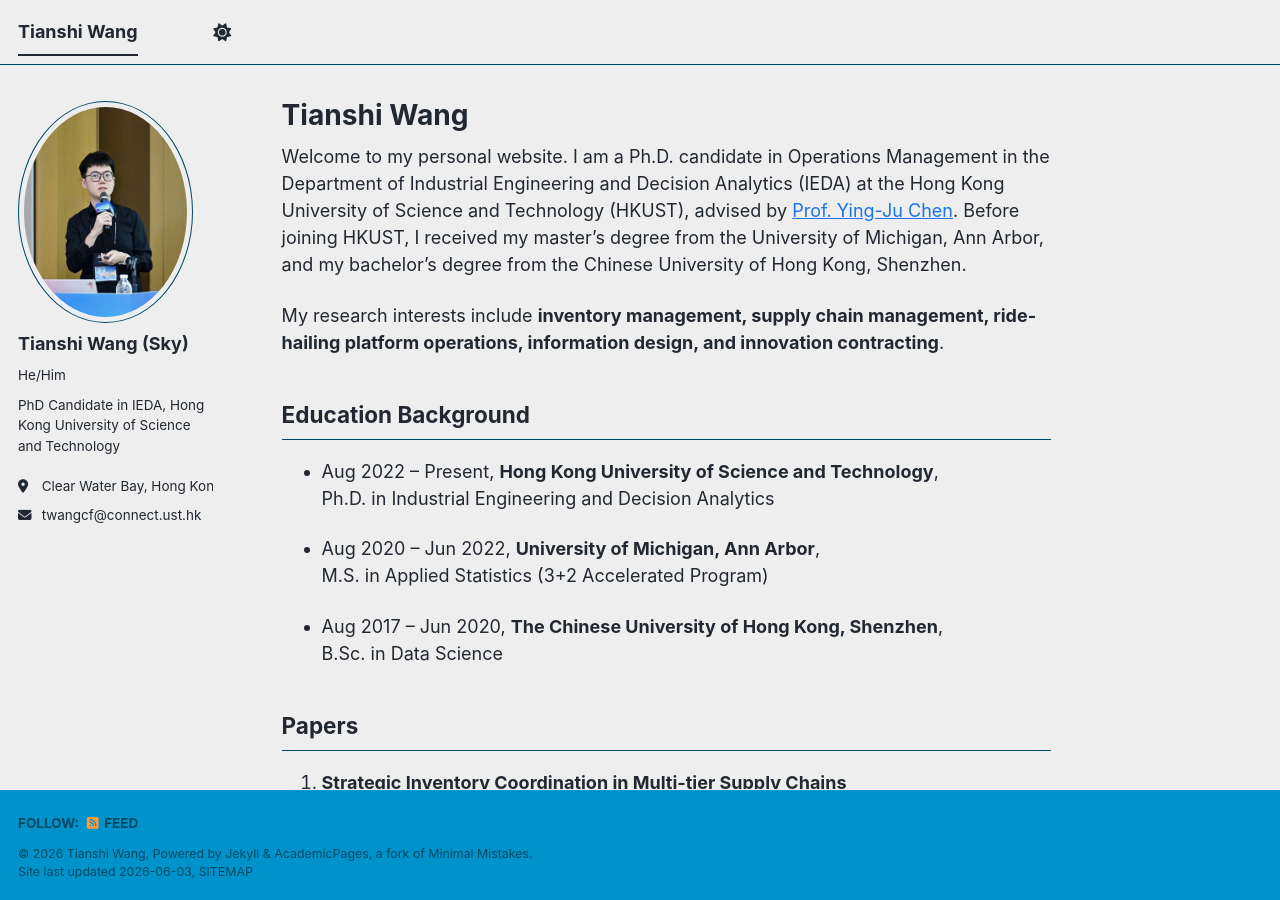
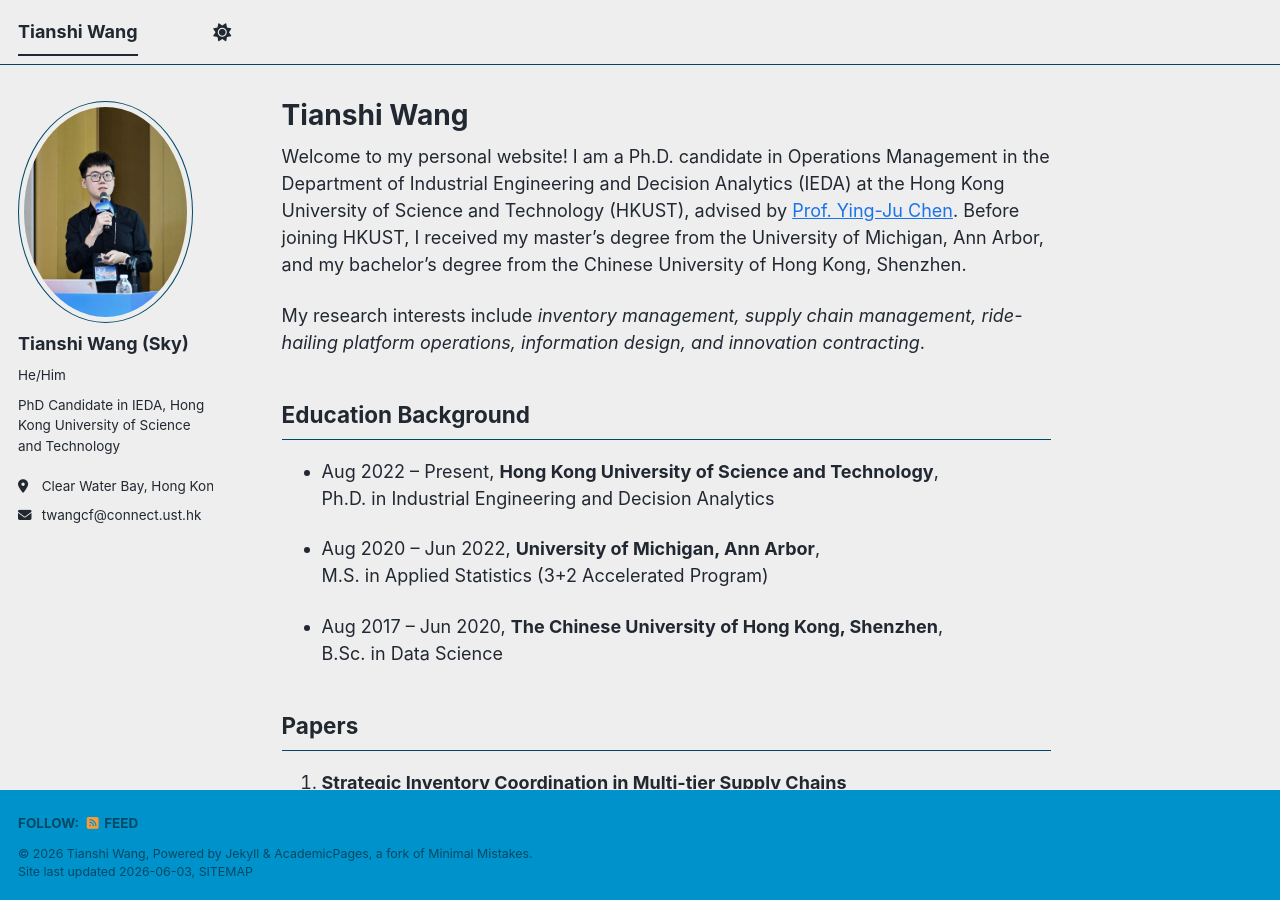
Before and after one commit to skywang1999/skywang1999.github.io, a Jekyll site: the page built from _pages/about.md, in a window 1280 px wide and 900 px high. Built offline with Jekyll 4.4.1, drawn with Linux system fonts in a browser that asks for light colours; a script bundle is joined from its source files by our own code; library files that are not in the unit come from our copies.

Commit message:
Update about.md

```diff
--- a/_pages/about.md
+++ b/_pages/about.md
@@ -7,9 +7,9 @@ redirect_from:
   - /about.html
 ---
 
-Welcome to my personal website. I am a Ph.D. candidate in Operations Management in the Department of Industrial Engineering and Decision Analytics (IEDA) at the Hong Kong University of Science and Technology (HKUST), advised by <a href="https://imchen.people.ust.hk" style="color: #1a73e8;">Prof. Ying-Ju Chen</a>. Before joining HKUST, I received my master’s degree from the University of Michigan, Ann Arbor, and my bachelor’s degree from the Chinese University of Hong Kong, Shenzhen.
+Welcome to my personal website! I am a Ph.D. candidate in Operations Management in the Department of Industrial Engineering and Decision Analytics (IEDA) at the Hong Kong University of Science and Technology (HKUST), advised by <a href="https://imchen.people.ust.hk" style="color: #1a73e8;">Prof. Ying-Ju Chen</a>. Before joining HKUST, I received my master’s degree from the University of Michigan, Ann Arbor, and my bachelor’s degree from the Chinese University of Hong Kong, Shenzhen.
 
-My research interests include **inventory management, supply chain management, ride-hailing platform operations, information design, and innovation contracting**.
+My research interests include _inventory management, supply chain management, ride-hailing platform operations, information design, and innovation contracting_.
 
 
 ## Education Background
```
